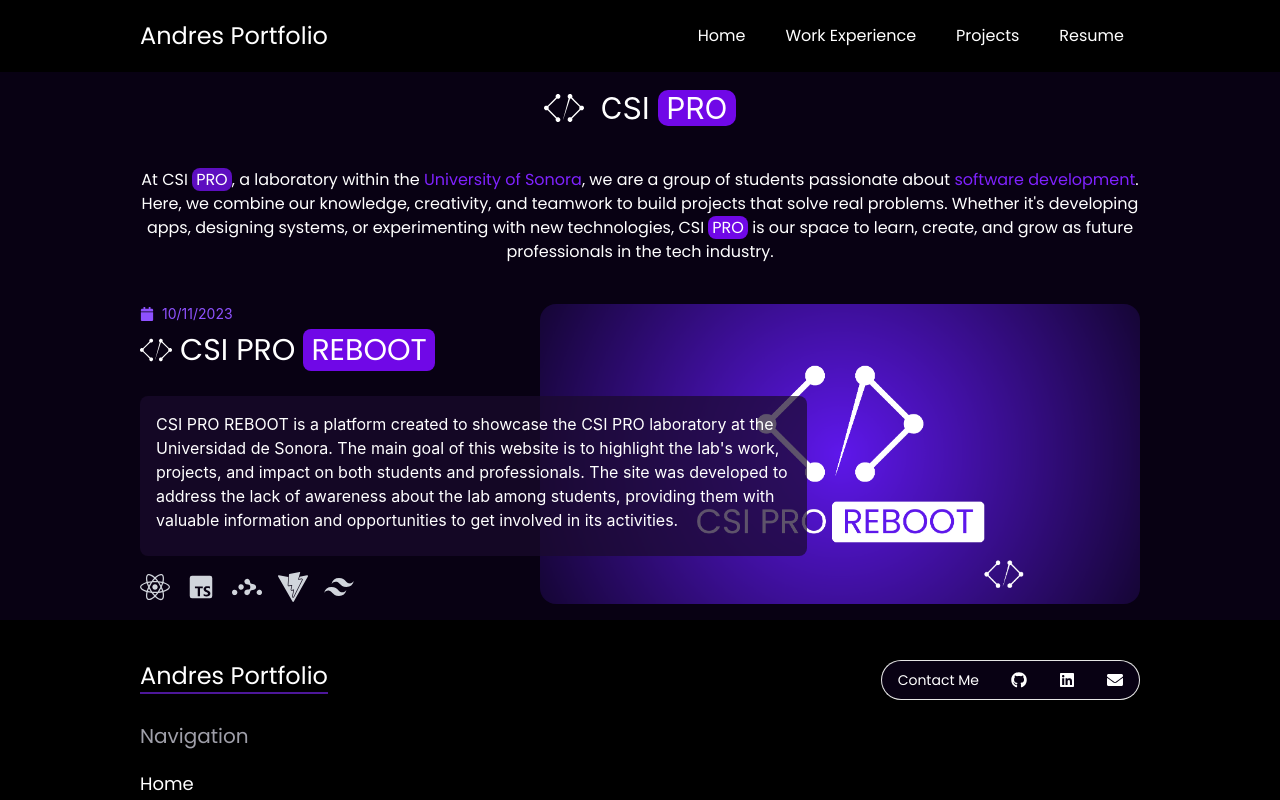
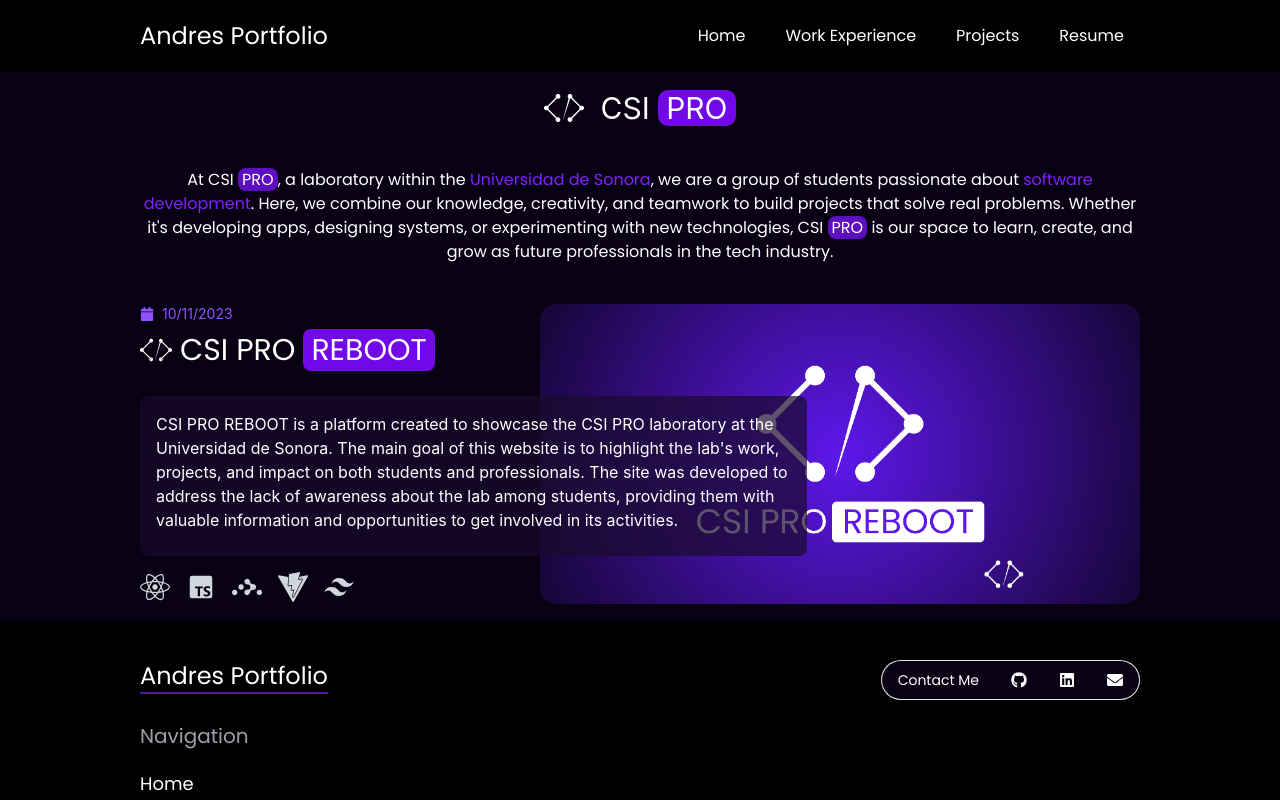
Before and after one commit to AndresAntelo21/portafolio, a React (Vite) app: page /csipro in a window 1280 px wide. Shown: the top 800 px of the page. Built offline with nearby package versions, Linux system fonts and the light colour scheme; a web font is replaced by a local one.

Commit message:
Correct spelling of "University of Sonora" to "Universidad de Sonora" in Csipro component for accuracy.

```diff
--- a/src/projects/work-experience-page/csipro/csipro.tsx
+++ b/src/projects/work-experience-page/csipro/csipro.tsx
@@ -20,13 +20,13 @@ export const Csipro = () => {
         <p>
           At CSI <span className="rounded-md bg-violet-800 px-1">PRO</span>, a
           laboratory within the{" "}
-          <span className="text-violet-600">University of Sonora</span>, we are
+          <span className="text-violet-600">Universidad de Sonora</span>, we are
           a group of students passionate about{" "}
           <span className="text-violet-600">software development</span>. Here,
           we combine our knowledge, creativity, and teamwork to build projects
           that solve real problems. Whether it's developing apps, designing
           systems, or experimenting with new technologies, CSI{" "}
-          <span className="rounded-md bg-violet-700 px-1">PRO</span> is our
+          <span className="rounded-md bg-violet-800 px-1">PRO</span> is our
           space to learn, create, and grow as future professionals in the tech
           industry.
         </p>
```
